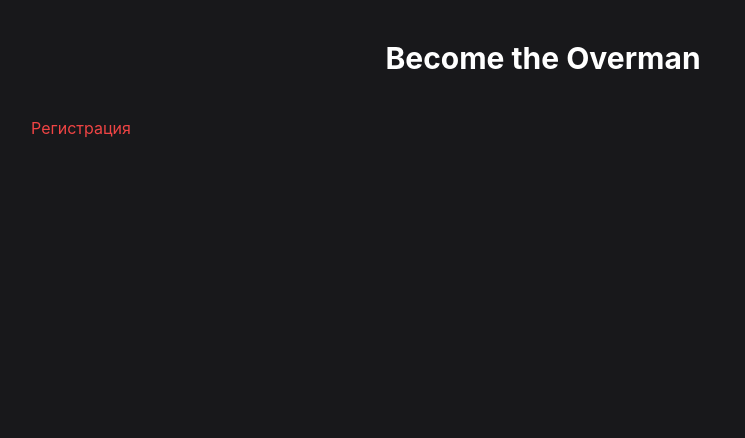
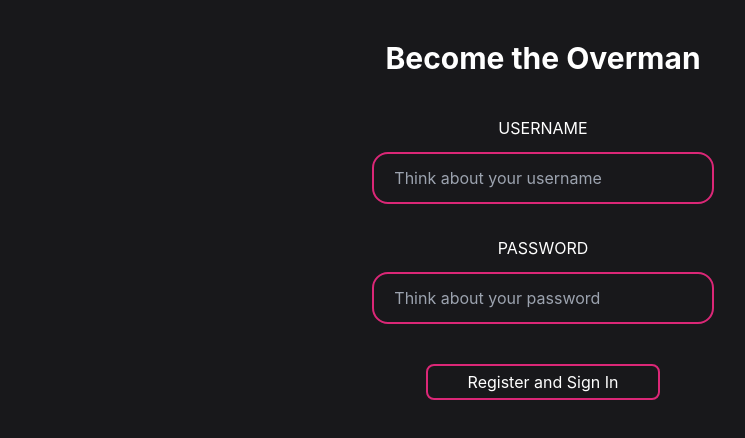
Before and after one commit to Optoed/Coursework-Become-the-Overman-todo-app, a React (Create React App) app: page /register in a window 1280 px wide. Shown: the top 438 px of the page, without its empty margins (97-842 px from the left). Built offline with nearby package versions, Linux system fonts and the light colour scheme; the HTML template or start-up script is replaced by a standard one.

Commit message:
версия 0.3.0. ADDED: 1) register page 2) роутинг (маршрутизация) между login, register и home. NEED TO: 1) сделать правильные проверки (зашел, не зашел - связь с бекендом). 2) Связь с бекендом

```diff
--- a/src/components/screens/header/header_pages/LoginPage.jsx
+++ b/src/components/screens/header/header_pages/LoginPage.jsx
@@ -10,7 +10,7 @@ const LoginPage = () => {
 	const handleSignIn = () => {
 		// Здесь должна быть ваша логика аутентификации
 		// После успешной аутентификации перенаправляем пользователя на страницу Home
-		// history.push('/');
+		//history.push('/');
 	};
 
 	return (
@@ -45,7 +45,7 @@ const LoginPage = () => {
 							onKeyUp={(e) => e.key === 'Enter'}
 							//className='text-zinc-800 px-4 py-2 rounded-lg border-2 border-white focus:outline-none focus:border-pink-400 transition-colors ease-in-out duration-300 w-1/2 max-w-full' //bg-transparent - для прозрачности
 							className='bg-transparent w-full max-w-full border-none outline-none'
-							placeholder='Write your username'
+							placeholder='Write your password'
 						/>
 					</div>
 
@@ -53,7 +53,7 @@ const LoginPage = () => {
 						<button
 							// onClick={handleSignIn}
 							className='border-2 rounded-lg border-pink-600 hover:border-pink-500 hover:bg-pink-500 px-10 py-1 text-center transition-colors ease-in-out duration-700'>
-							Sign In
+							<Link to='/'>Sign In</Link>
 						</button>
 					</div>
 				</div>
--- a/src/components/screens/header/header_pages/RegisterPage.jsx
+++ b/src/components/screens/header/header_pages/RegisterPage.jsx
@@ -1,9 +1,52 @@
 import React from 'react';
+import { Link } from 'react-router-dom';
 
 const RegisterPage = () => {
 	return (
 		<div>
-			<h2 className='text-red-500'>Регистрация</h2>
+			<div className=' flex justify-center flex-col text-center w-1/3 mx-auto max-w-3xl min-w-72'>
+				<div className='mb-4'>
+					<p>USERNAME</p>
+					<div className='mb-4 rounded-2xl border-pink-600 hover:border-pink-500 border-2 px-5 py-3 w-full max-w-full mt-3 ease-in-out duration-300'>
+						<input
+							type='text'
+							// onChange={handleChange}
+							// onFocus={handleInputFocus}
+							// onBlur={handleInputBlur}
+							// value={title}
+							onKeyUp={(e) => e.key === 'Enter'}
+							//className='text-zinc-800 px-4 py-2 rounded-lg border-2 border-white focus:outline-none focus:border-pink-400 transition-colors ease-in-out duration-300 w-1/2 max-w-full' //bg-transparent - для прозрачности
+							className='bg-transparent w-full max-w-full border-none outline-none'
+							placeholder='Think about your username'
+						/>
+					</div>
+				</div>
+
+				<div className='mb-4'>
+					<p>PASSWORD</p>
+					<div className='mb-4 rounded-2xl border-pink-600 hover:border-pink-500 border-2 px-5 py-3 w-full max-w-full mt-3 ease-in-out duration-300'>
+						<input
+							type='password'
+							// onChange={handleChange}
+							// onFocus={handleInputFocus}
+							// onBlur={handleInputBlur}
+							// value={title}
+							onKeyUp={(e) => e.key === 'Enter'}
+							//className='text-zinc-800 px-4 py-2 rounded-lg border-2 border-white focus:outline-none focus:border-pink-400 transition-colors ease-in-out duration-300 w-1/2 max-w-full' //bg-transparent - для прозрачности
+							className='bg-transparent w-full max-w-full border-none outline-none'
+							placeholder='Think about your password'
+						/>
+					</div>
+
+					<div className=' mt-10'>
+						<button
+							// onClick={handleSignIn}
+							className='border-2 rounded-lg border-pink-600 hover:border-pink-500 hover:bg-pink-500 px-10 py-1 text-center transition-colors ease-in-out duration-700'>
+							<Link to='/login'>Register and Sign In</Link>
+						</button>
+					</div>
+				</div>
+			</div>
 		</div>
 	);
 };
```
